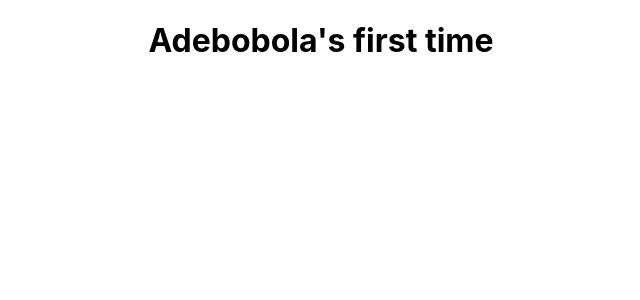
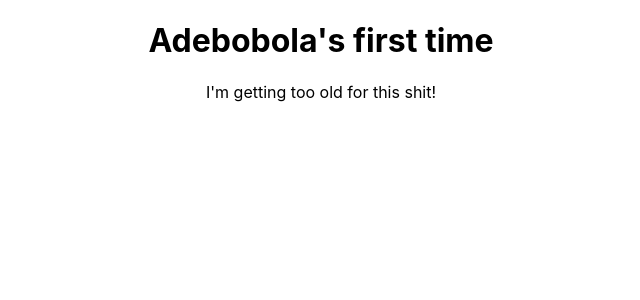
Before and after one commit to Adebobola01/react-guide, a React (Create React App) app: page / in a window 1280 px wide. Shown: the top 300 px of the page, without its empty margins (319-959 px from the left). Built offline with nearby package versions, Linux system fonts and the light colour scheme.

Commit message:
switched to function components

```diff
--- a/src/App.js
+++ b/src/App.js
@@ -1,10 +1,11 @@
-
+import Person from "./Person/Person"
 import './App.css';
 
 function App() {
   return (
     <div className="App">
       <h1>Adebobola's first time</h1>
+      <Person/>
     </div>
   );
 }
--- /dev/null
+++ b/src/Person/Person.js
@@ -0,0 +1,5 @@
+const person = () => {
+    return "I'm getting too old for this shit!"
+}
+
+export default person;
```
